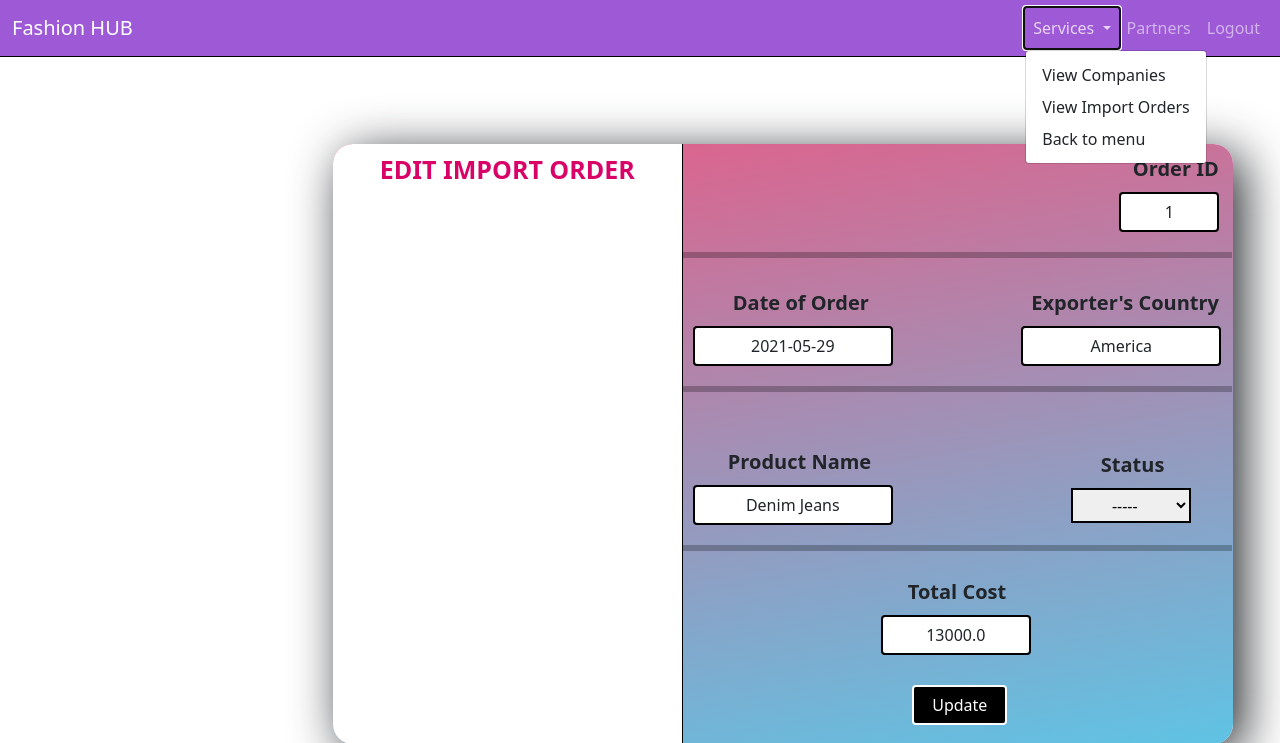
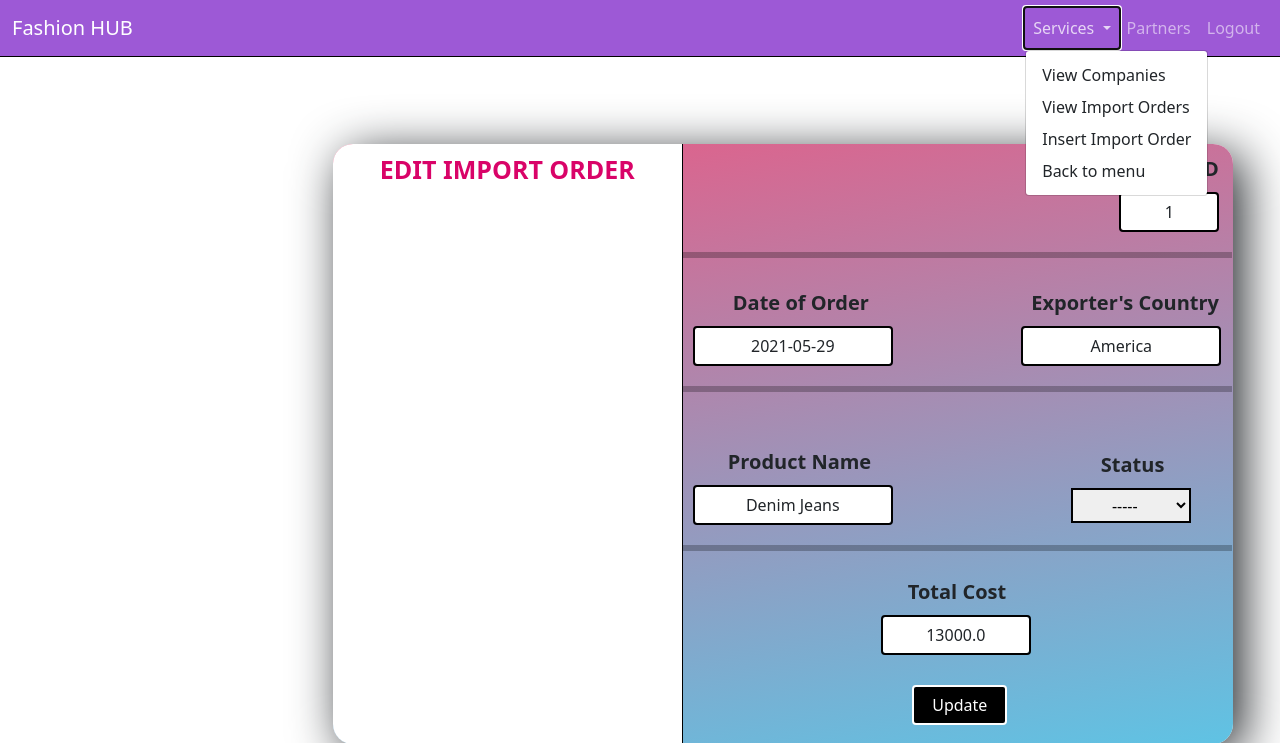
Before and after one commit to thesomu/RealCoderz-PROJECT, a Django app: template teamProject/src/templates/editImportPage.html in a window 1280 px wide, after a click on "Services". Shown: the top 743 px of the page. Run offline with Django 3.2, Linux system fonts and the light colour scheme; the template is opened without the code that fills it: values that come from a table or form of the project are taken from there, others are empty; data comes from the database, SQL or seed files in the repository; some libraries are stand-ins or nearby versions.

Commit message:
updated module

```diff
--- a/teamProject/src/Import/views.py
+++ b/teamProject/src/Import/views.py
@@ -60,7 +60,7 @@ def import_view(request):
                     "Request redirected to next page if the user selects import option from the menu")
                 return render(request, "importPage.html")
         else:
-            return render(request, 'importPage.html')
+            return render(request, 'menuPage.html')
 
     else:
         logger.warn(
@@ -89,6 +89,8 @@ def insertImportOrder_view(request):
             logger.info(
                 "Record inserted in database successfully and request redirected to display orders page.")
             return redirect('/displayOrders')
+        else:
+            return render(request, 'importPage.html')
 
     else:
         logger.warn(
--- a/teamProject/src/templates/editImportPage.html
+++ b/teamProject/src/templates/editImportPage.html
@@ -55,7 +55,12 @@
                     >
                   </li>
                   <li>
-                    <a class="dropdown-item" href="/login"
+                    <a class="dropdown-item" href="/import"
+                      >Insert Import Order</a
+                    >
+                  </li>
+                  <li>
+                    <a class="dropdown-item" href="/menu"
                       >Back to menu</a
                     >
                   </li>
@@ -78,7 +83,7 @@
           <h3>Edit Import Order</h3>
         </div>
         <div class="col-6" id="right">
-          <form action="/update/{{orders.id}}" method="POST">
+          <form action="/updateImportOrder/{{orders.id}}" method="POST">
             {% csrf_token %}
             <div class="mb-3" id="one">
               <label for="id" class="form-label">Order ID</label>
--- a/teamProject/src/templates/importPage.html
+++ b/teamProject/src/templates/importPage.html
@@ -45,14 +45,14 @@
                   class="dropdown-menu dropdown"
                   aria-labelledby="navbarDropdownMenuLink"
                 >
-                  <li><a class="dropdown-item" href="#">View Companies</a></li>
+                  <li><a class="dropdown-item" href="/viewCompanies">View Companies</a></li>
                   <li>
                     <a class="dropdown-item" href="/displayOrders"
                       >View Import Orders</a
                     >
                   </li>
                   <li>
-                    <a class="dropdown-item" href="/login"
+                    <a class="dropdown-item" href="/menu"
                       >Back to menu</a
                     >
                   </li>
--- a/teamProject/src/templates/menuPage.html
+++ b/teamProject/src/templates/menuPage.html
@@ -45,7 +45,7 @@
                   class="dropdown-menu dropdown"
                   aria-labelledby="navbarDropdownMenuLink"
                 >
-                  <li><a class="dropdown-item" href="#">View Companies</a></li>
+                  <li><a class="dropdown-item" href="/viewCompanies">View Companies</a></li>
                   <li>
                     <a class="dropdown-item" href="/displayOrders"
                       >View Import Orders</a
```
Also changed, not shown: teamProject/src/templates/importOrders.html (+4 -4 lines), 6 other files.
